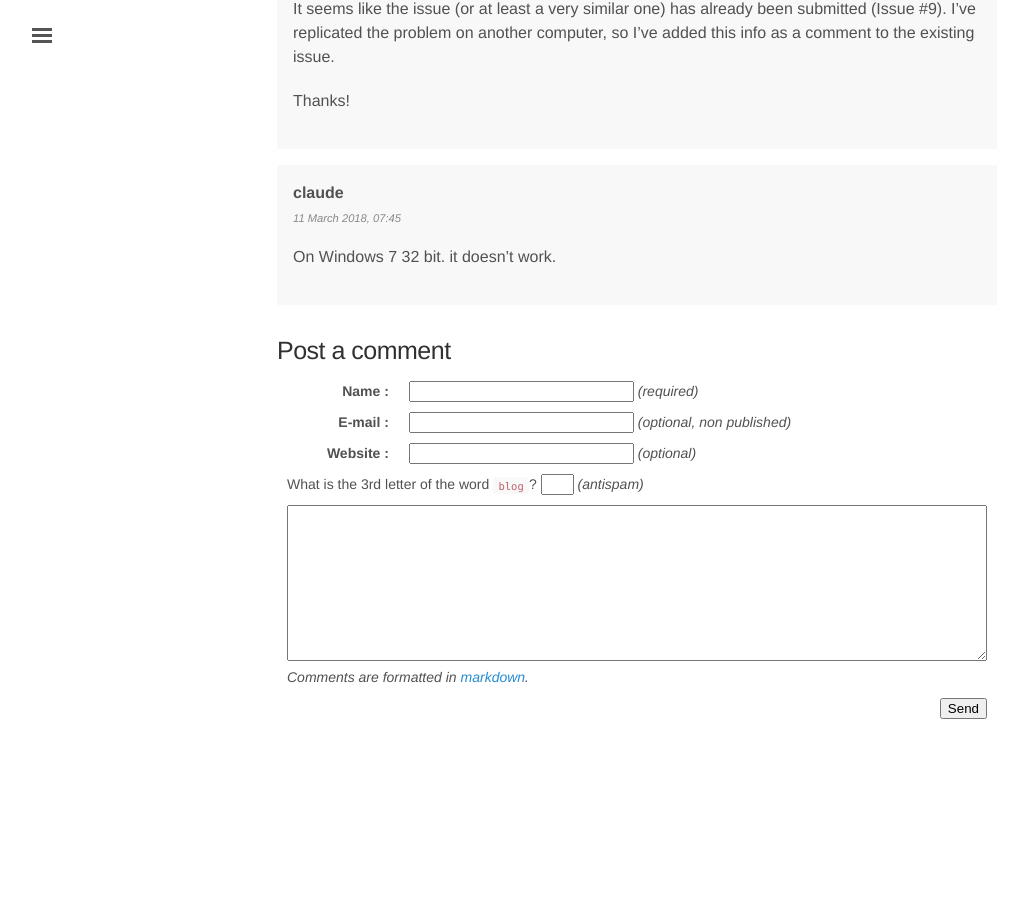
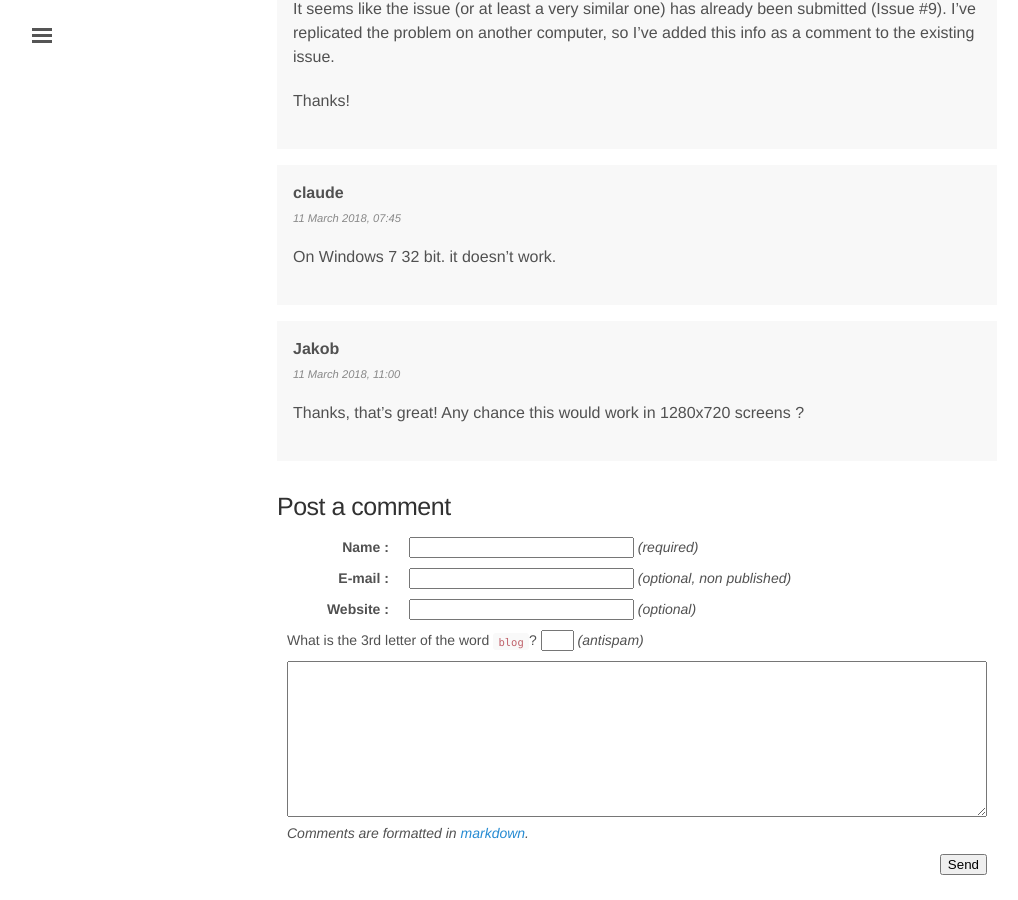
Before and after one commit to rom1v/blog.rom1v.com, a Jekyll site: the page built from _posts/2018-03-08-introducing-scrcpy.md, in a window 1280 px wide and 900 px high, scrolled down 13713 px. Shown: the whole window, without its empty margins (3-1021 px from the left). Built offline with Jekyll 4.4.1, drawn with Linux system fonts in a browser that asks for light colours; before the commit the page ends 14457 px from its top, so only the background shows below that.

Commit message:
Publish comment 22 for scrcpy

```diff
--- a/_data/comments-2018-03-introducing-scrcpy.yaml
+++ b/_data/comments-2018-03-introducing-scrcpy.yaml
@@ -175,3 +175,8 @@
   date: 2018-03-11 07:45:00+01:00
   contents: |
     On Windows 7 32 bit. it doesn't work.
+- id: 22
+  author: Jakob
+  date: 2018-03-11 11:00:23+01:00
+  contents: |
+    Thanks, that's great! Any chance this would work in 1280x720 screens ?
```
